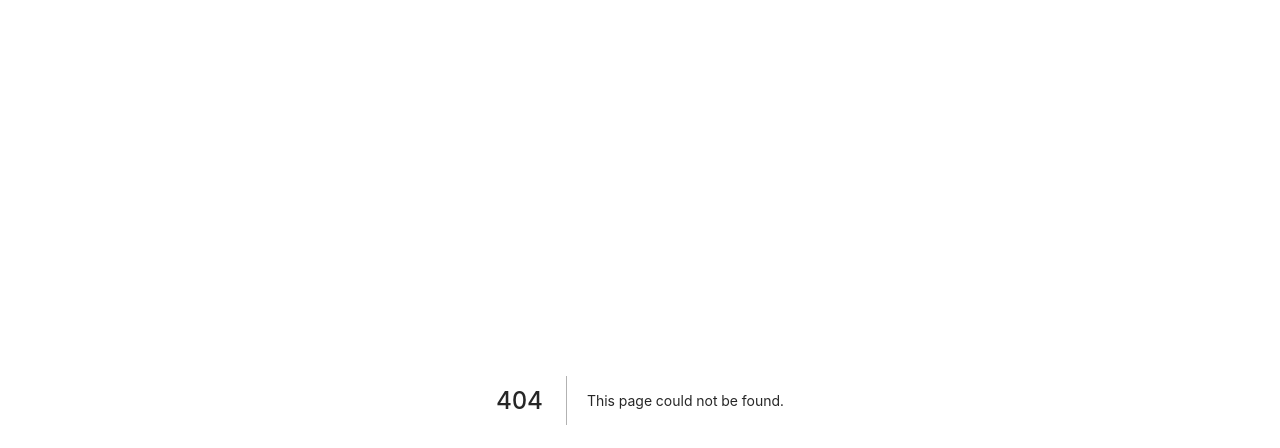
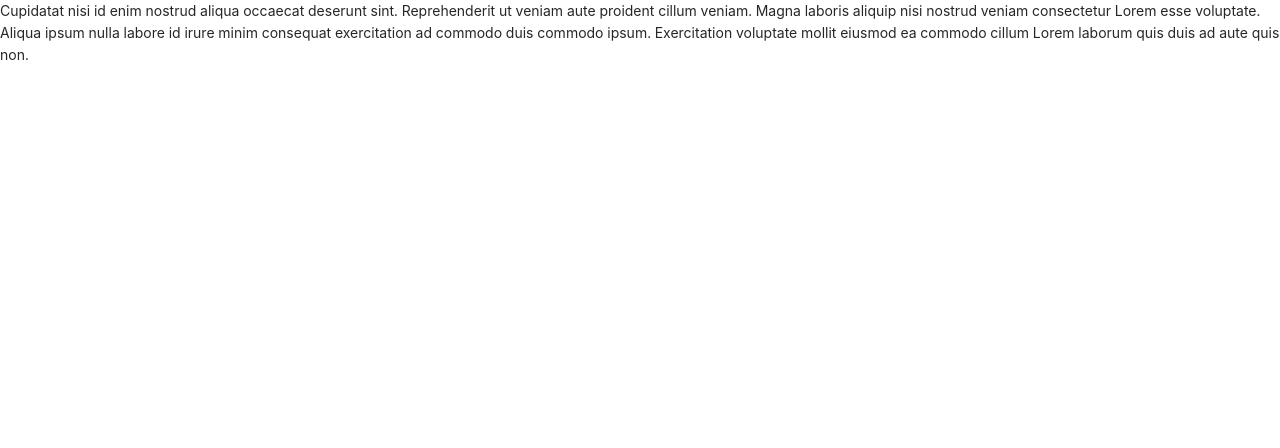
Before and after one commit to jklagrosa/Online-Learning-Web-Application, a Next.js app: page /search in a window 1280 px wide. Before the commit this address had no page. Shown: the top 448 px of the page. Built offline with nearby package versions, Linux system fonts and the light colour scheme.

Commit message:
Added: search page

```diff
--- /dev/null
+++ b/pages/search/index.js
@@ -0,0 +1,14 @@
+const Search = () => {
+  return (
+    <>
+      Cupidatat nisi id enim nostrud aliqua occaecat deserunt sint.
+      Reprehenderit ut veniam aute proident cillum veniam. Magna laboris aliquip
+      nisi nostrud veniam consectetur Lorem esse voluptate. Aliqua ipsum nulla
+      labore id irure minim consequat exercitation ad commodo duis commodo
+      ipsum. Exercitation voluptate mollit eiusmod ea commodo cillum Lorem
+      laborum quis duis ad aute quis non.
+    </>
+  );
+};
+
+export default Search;
```
